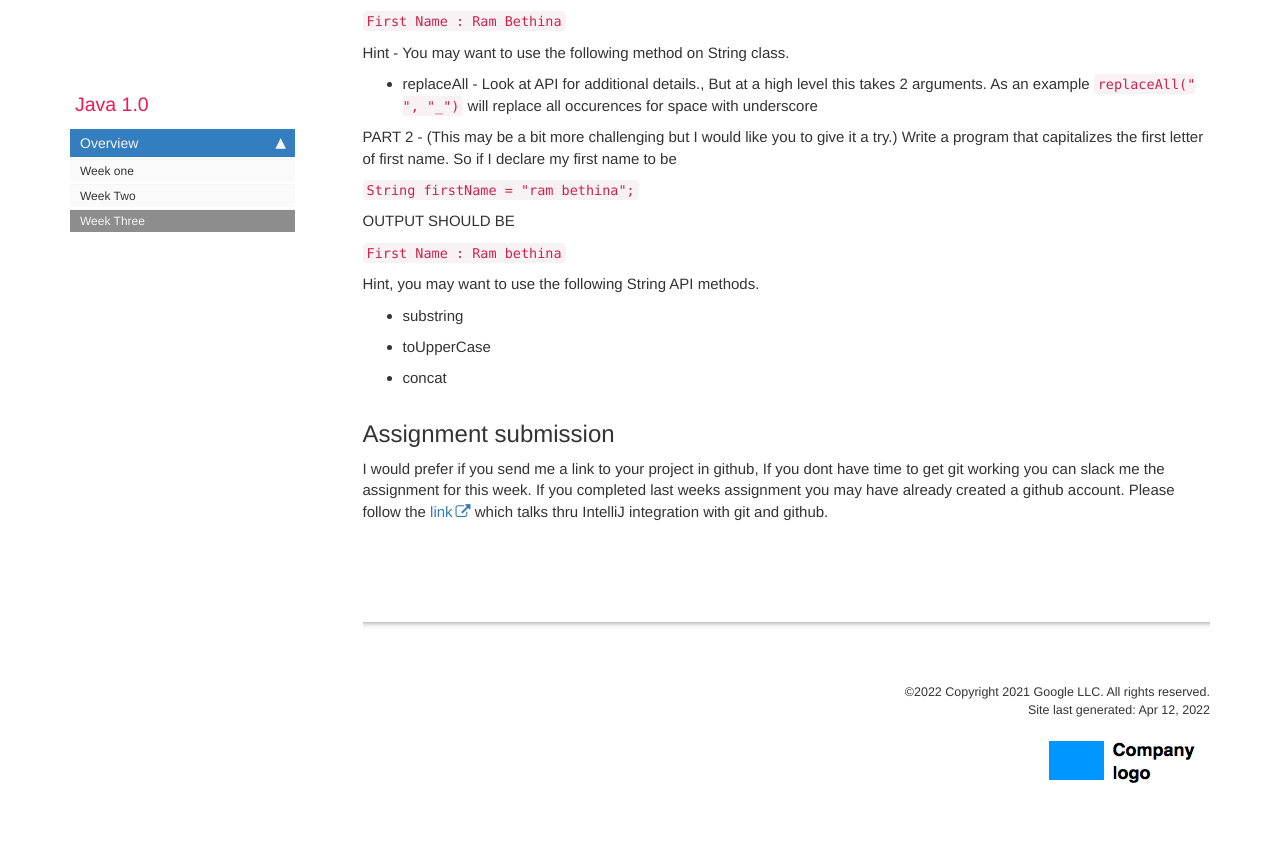
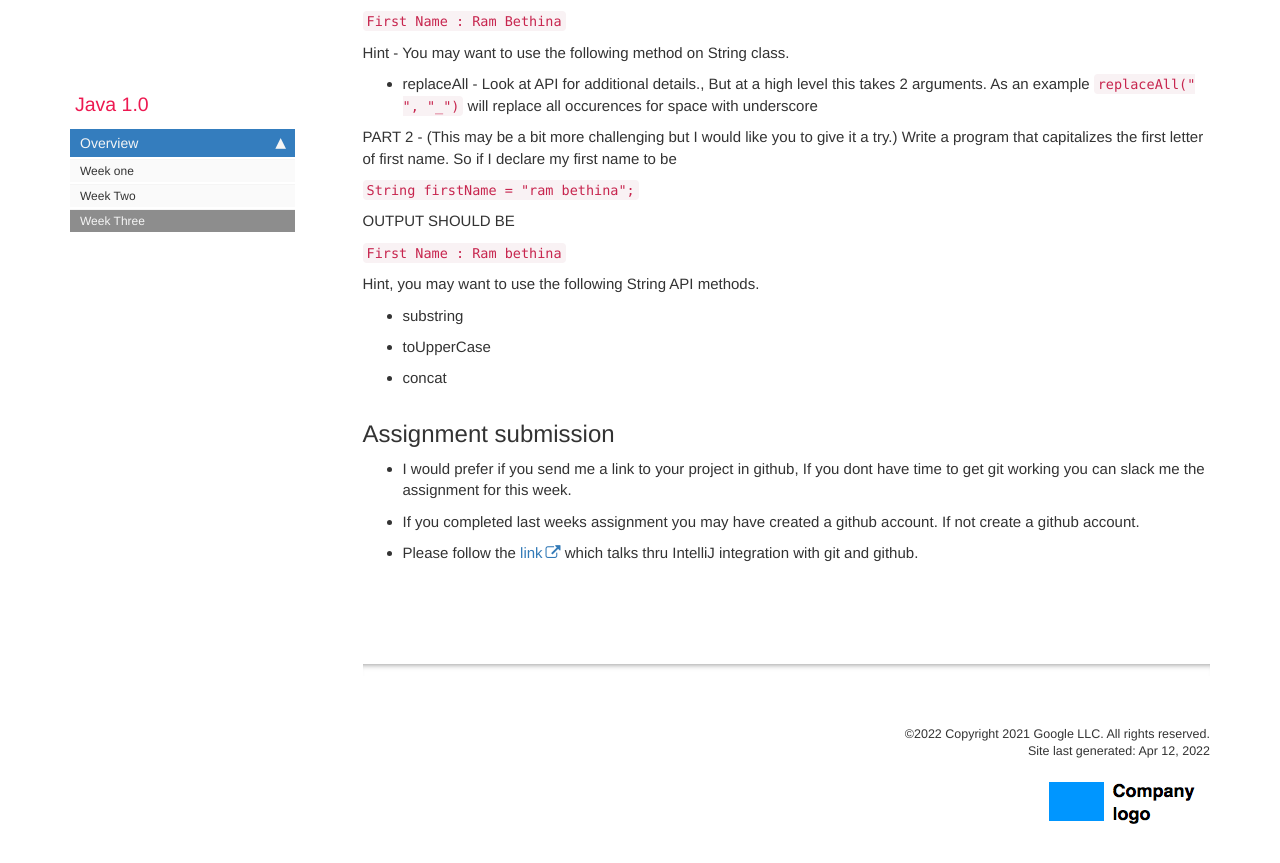
Before and after one commit to rambethina/java, a Jekyll site: the page built from pages/mydoc/mydoc_week_three.md, in a window 1280 px wide and 900 px high, scrolled down 3446 px. Shown: the top 863 px of the window. Built offline with Jekyll 4.4.1, drawn with Linux system fonts in a browser that asks for light colours; comment, search, counter and statistics services are not loaded.

Commit message:
fixed type

```diff
--- a/pages/mydoc/mydoc_week_three.md
+++ b/pages/mydoc/mydoc_week_three.md
@@ -148,6 +148,6 @@ Hint, you may want to use the following String API methods.
 * concat
 
 ## Assignment submission
-I would prefer if you send me a link to your project in github, If you dont have time to get git working you can slack me the assignment for this week.
-If you completed last weeks assignment you may have already created a github account.
-Please follow the [link](https://www.youtube.com/watch?v=mf2-MOl0VXY) which talks thru IntelliJ integration with git and github.
+* I would prefer if you send me a link to your project in github, If you dont have time to get git working you can slack me the assignment for this week.
+* If you completed last weeks assignment you may have created a github account. If not create a github account.
+* Please follow the [link](https://www.youtube.com/watch?v=mf2-MOl0VXY) which talks thru IntelliJ integration with git and github.
```
